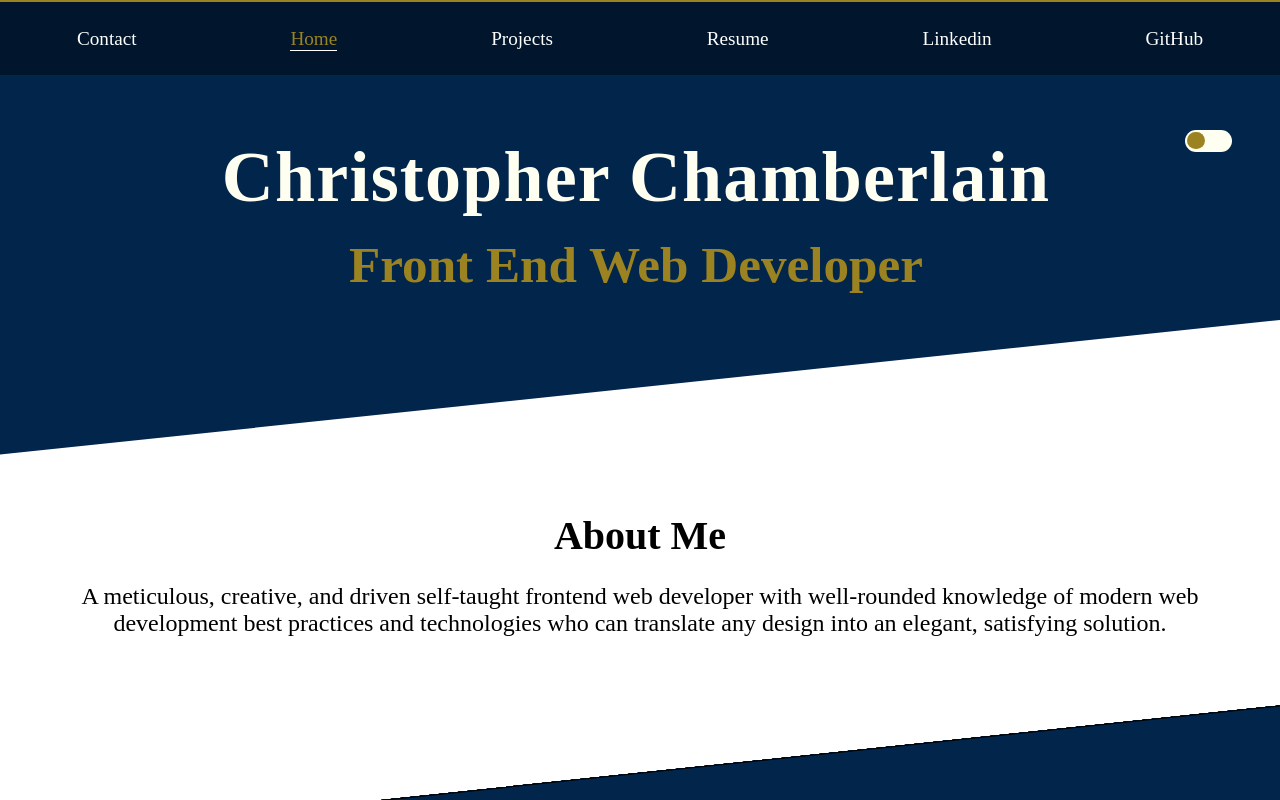
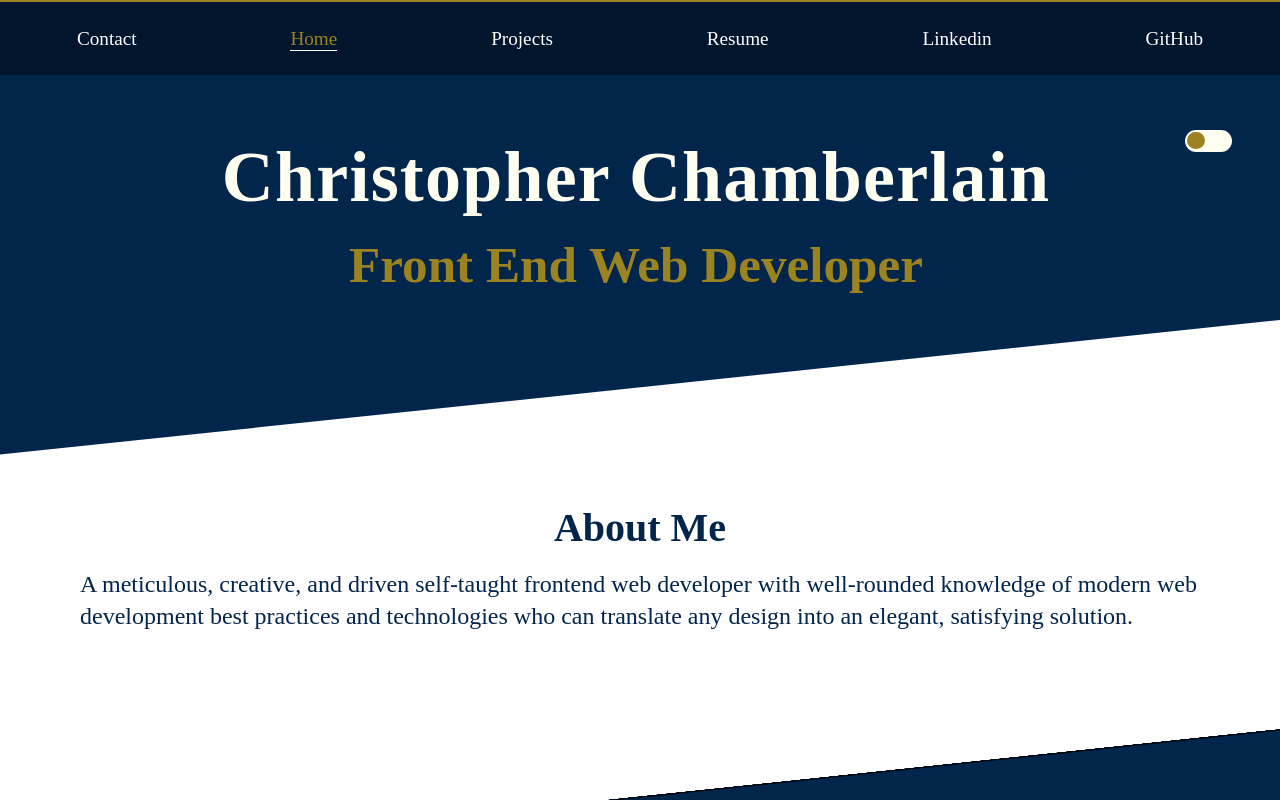
Before and after one commit to AkaraTawng/portfolio-mf-v2, a React (Create React App) app: page / in a window 1280 px wide. Shown: the top 800 px of the page. Built offline with nearby package versions, Linux system fonts and the light colour scheme.

Commit message:
increase size of about me content.

```diff
--- a/src/main.css
+++ b/src/main.css
@@ -509,13 +509,15 @@
 
 #about-me-section {
   margin-bottom: 6.5rem;
-  margin-top: 7rem;
-  padding: 0 1.5rem;
-  height: 8rem;
+  margin-top: 6rem;
+  height: 10rem;
+  color: #02254b;
+  line-height: 2rem;
+  font-size: 1.18rem;
 }
 @media (min-width: 768px) {
   #about-me-section {
-    height: 14rem;
+    height: 11rem;
     margin-top: 12rem;
   }
 }
@@ -526,8 +528,8 @@
 }
 @media (min-width: 1920px) {
   #about-me-section {
-    height: 22rem;
-    margin-top: 15rem;
+    height: 18rem;
+    margin-top: 18rem;
   }
 }
 #about-me-section h2 {
@@ -551,7 +553,9 @@
   }
 }
 #about-me-section p {
-  text-align: center;
+  text-align: start;
+  padding-left: 2rem;
+  padding-right: 1.5rem;
 }
 @media (min-width: 768px) {
   #about-me-section p {
@@ -566,6 +570,8 @@
 @media (min-width: 1920px) {
   #about-me-section p {
     font-size: 2.3rem;
+    padding-left: 6rem;
+    padding-right: 1.5rem;
   }
 }
 
@@ -573,6 +579,7 @@
   background-color: #02254b;
   height: 16rem;
   position: relative;
+  margin-top: 11rem;
 }
 @media (min-width: 768px) {
   #skills-section {
--- a/src/scss/layout/_home.scss
+++ b/src/scss/layout/_home.scss
@@ -4,19 +4,22 @@
 
 #about-me-section {
     margin-bottom: 6.5rem;
-    margin-top: 7rem;
-    padding: 0 1.5rem;
-    height: 8rem;
+    margin-top: 6rem;
+    // padding: 0 2.5rem;
+    height: 10rem;
+    color: map-get($colors, "primary");
+    line-height:2rem;
+    font-size: 1.18rem;
     @include tablet {
-        height: 14rem;
+        height: 11rem;
         margin-top: 12rem;
     }
     @include laptop {
         padding: 0 3rem;
     }
     @include desktop {
-        height: 22rem;
-        margin-top: 15rem;
+        height: 18rem;
+        margin-top: 18rem;
     }
     h2{
         font-size: 1.8rem;
@@ -34,7 +37,9 @@
     }
 
     p {
-        text-align: center;
+        text-align: start;
+        padding-left: 2rem;
+        padding-right: 1.5rem;
         @include tablet {
             font-size: 1.4rem;
         }
@@ -43,6 +48,8 @@
         }
         @include desktop {
             font-size: 2.3rem;
+            padding-left: 6rem;
+            padding-right: 1.5rem;
         }
     }
 }
@@ -51,6 +58,7 @@
     background-color: map-get($colors, "primary");
     height: 16rem;
     position: relative;
+    margin-top: 11rem;
     @include tablet {
         height: 17rem;
     }
```
Also changed, not shown: 1 other file (tests, documents, lock files or other folders).
